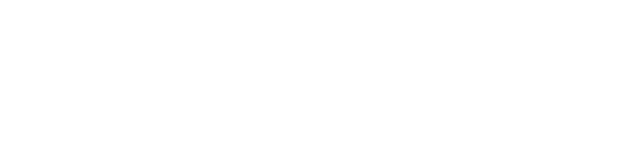
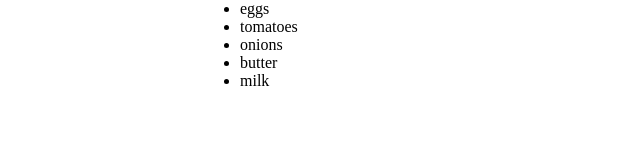
Before and after one commit to StefanoGrassoSG/js-lista-spesa, a plain HTML site: page index.html in a window 1280 px wide. Shown: the whole page, without its empty margins (0-640 px from the left). Drawn offline with Linux system fonts and the light colour scheme.

Commit message:
ADD cycle for in js

```diff
--- a/css/style.css
+++ b/css/style.css
@@ -7,3 +7,10 @@
     padding: 0;
     box-sizing: border-box;
 }
+
+
+.container {
+    max-width: 800px;
+    height: 100vh;
+    margin: auto;
+}
--- a/js/script.js
+++ b/js/script.js
@@ -7,3 +7,10 @@ const shoppingList = [
     'butter',
     'milk'
 ]
+
+//FOR CYCLE
+for (let i = 0; i < shoppingList.length; i++) {
+    let newLi = document.createElement('li')
+    newLi.innerHTML = shoppingList[i];
+    document.getElementById('list-items').append(newLi);
+}
```
